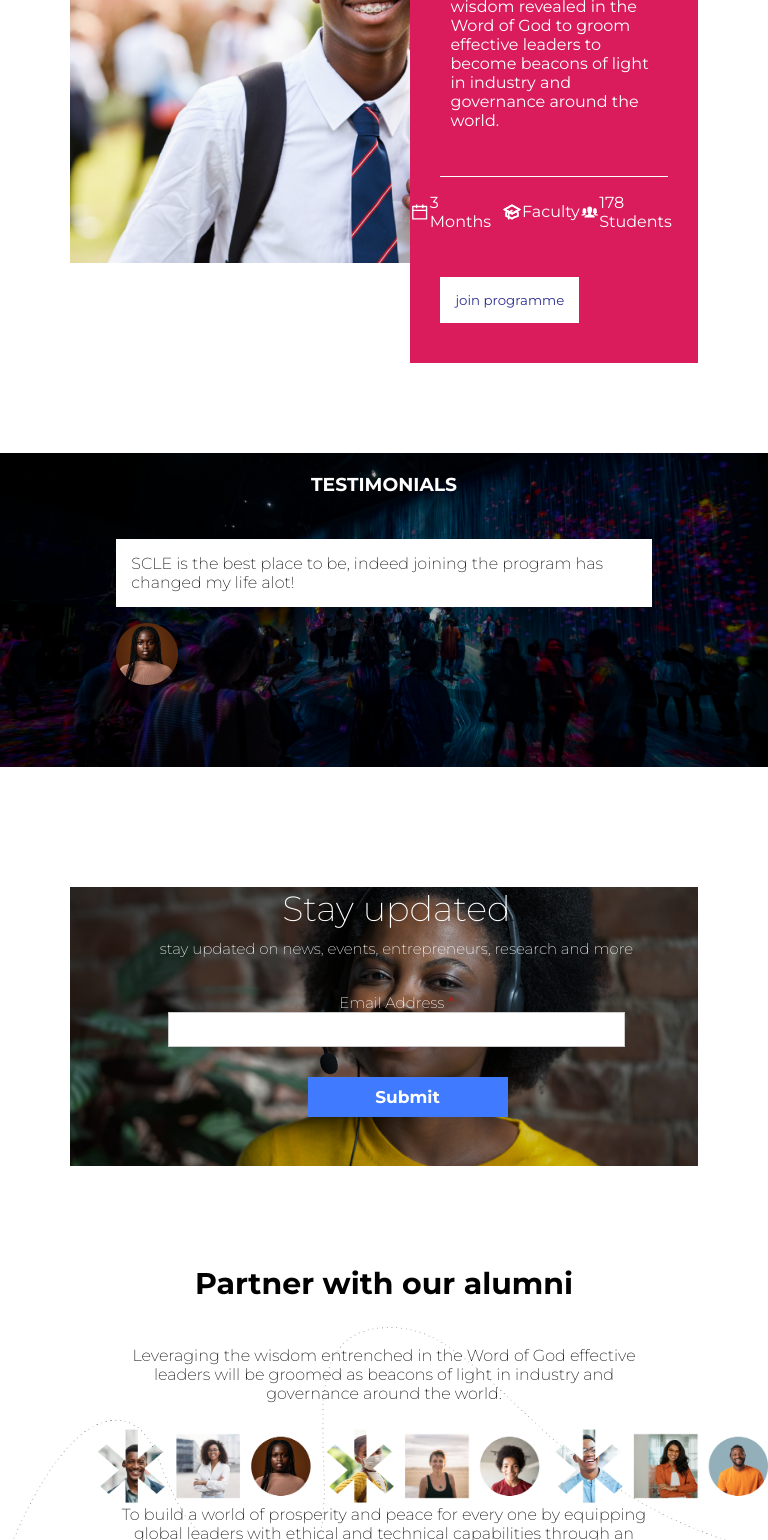
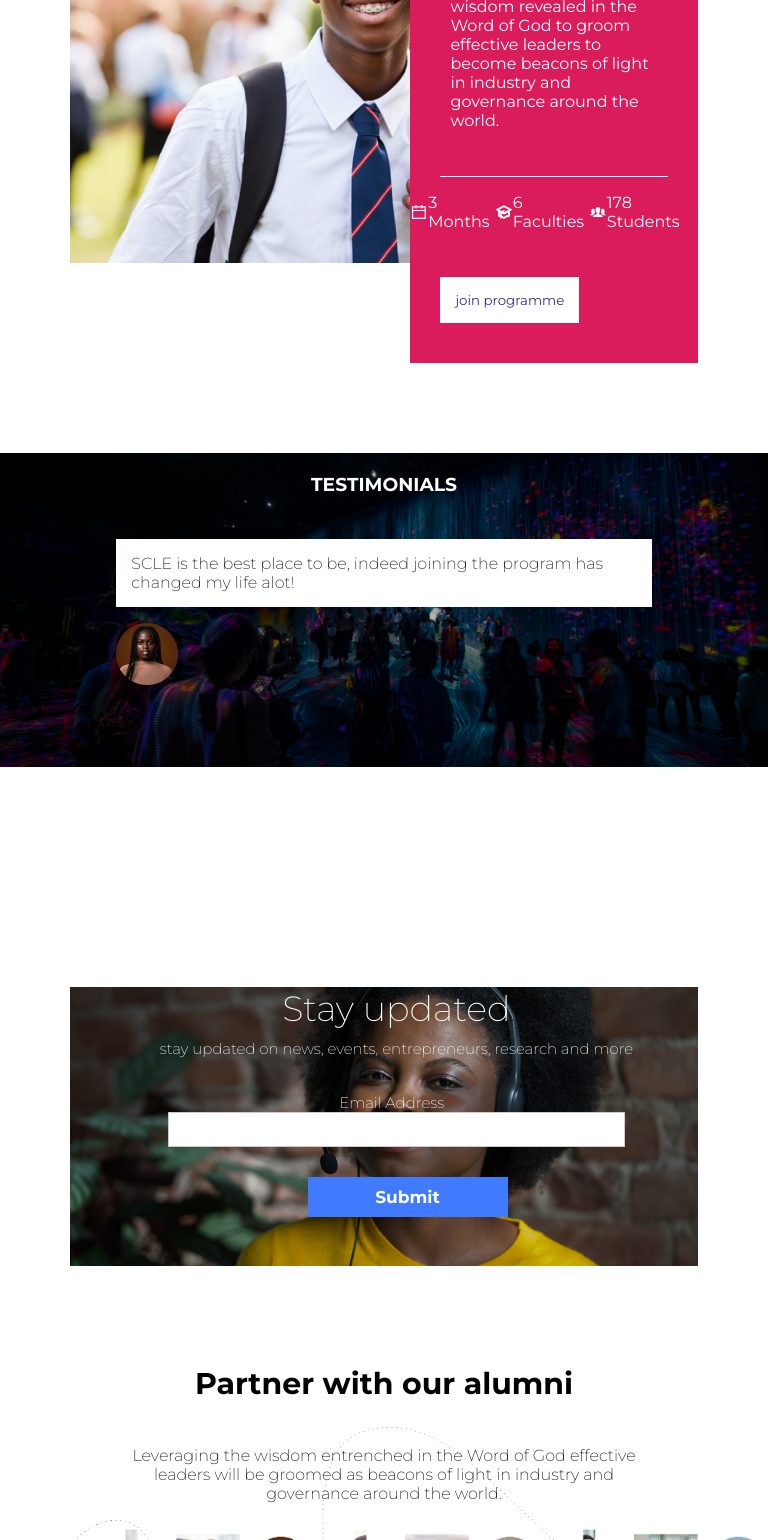
Before and after one commit to inedjosh/scle, a Next.js app: page / in a window 768 px wide. Shown: the part 2370-3910 px from the top of the page. Built offline with nearby package versions, Linux system fonts and the light colour scheme.

Commit message:
fixed new corrections

```diff
--- a/pages/index.js
+++ b/pages/index.js
@@ -117,7 +117,7 @@ export default function Home() {
          </div>
          <div className={styles.overlapList}>
            <p className={styles.listOverlap}><AiOutlineCalendar className={styles.whiteColor}/> 3 Months</p>
-           <p className={styles.listOverlap}><HiOutlineAcademicCap className={styles.whiteColor} /> Faculty</p>
+           <p className={styles.listOverlap}><HiOutlineAcademicCap className={styles.whiteColor} /> 6 Faculties</p>
            <p className={styles.listOverlap}><IoIosPeople className={styles.whiteColor}/>178 Students</p>
          </div>
          <div>
--- a/pages/programmes.js
+++ b/pages/programmes.js
@@ -62,7 +62,7 @@ SCLE also focus on imparting technical skills required to drive innovative and s
          </div>
          <div className={styles.overlapList}>
            <p className={styles.listOverlap}><AiOutlineCalendar className={styles.whiteColor}/> 3 Months</p>
-           <p className={styles.listOverlap}><HiOutlineAcademicCap className={styles.whiteColor} /> Faculty</p>
+           <p className={styles.listOverlap}><HiOutlineAcademicCap className={styles.whiteColor} />6 Faculties</p>
            <p className={styles.listOverlap}><IoIosPeople className={styles.whiteColor}/>178 Students</p>
          </div>
          <div>
--- a/styles/Home.module.css
+++ b/styles/Home.module.css
@@ -550,6 +550,7 @@ flex-direction: column;
 .testimony{
   margin-top:50px;
   position: relative;
+  margin-bottom: 50px;
 }
 .testimonyBox{
   position: absolute;
@@ -584,6 +585,9 @@ flex-direction: column;
   align-self: flex-start;
   display:flex;
   justify-self: flex-start;
+}
+.contact{
+  margin-top: 150px;
 }
 .form{
   position: absolute;
@@ -888,7 +892,7 @@ position: relative;
 .overlapTextDiv{
   font-family: 'Montserrat', sans-serif;
   padding: 30px 0;
-  border-top: 1px solid white;
+  /* border-top: 1px solid white; */
   border-bottom: 1px solid white;
   margin: 0 30px;
 }
```
